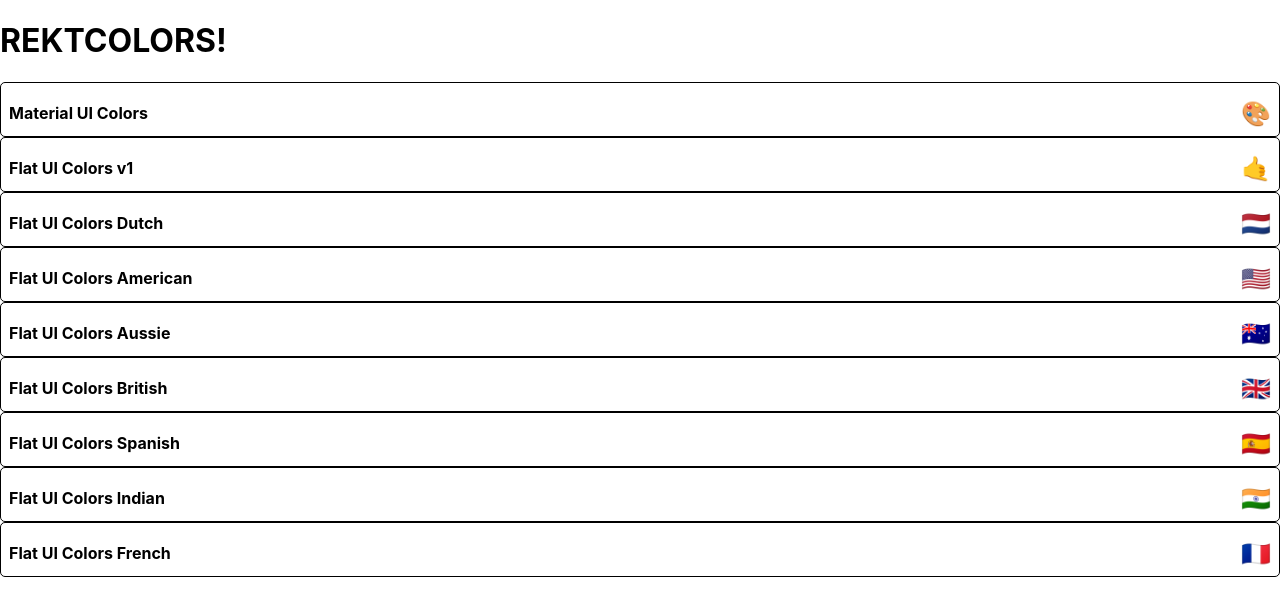
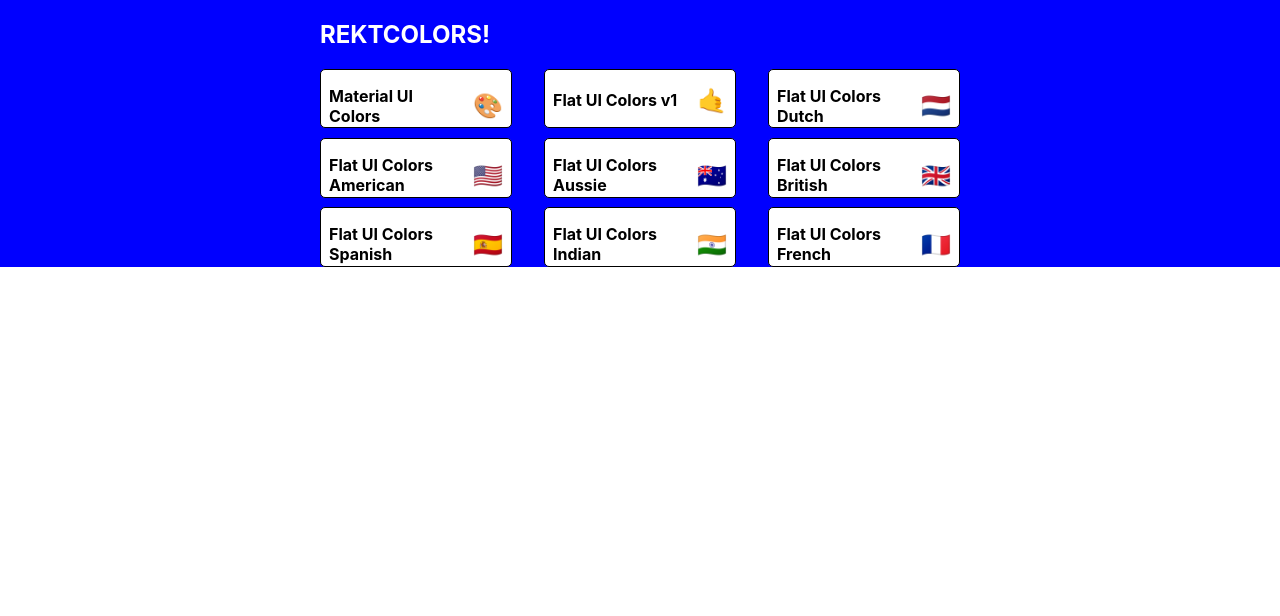
Before and after one commit to JorgeAcostaDLP/palettemaker, a React (Create React App) app: page / in a window 1280 px wide. Shown: the top 616 px of the page. Built offline with nearby package versions, Linux system fonts and the light colour scheme.

Commit message:
grid css for PaletteList

```diff
--- a/src/MiniPalette.js
+++ b/src/MiniPalette.js
@@ -31,7 +31,7 @@
 
 function MiniPalette(props) {
   const { classes, paletteName, emoji } = props;
-  console.log(classes);
+
   return (
     <div className={classes.root}>
       <div className={classes.colors} />
--- a/src/PaletteList.js
+++ b/src/PaletteList.js
@@ -1,20 +1,55 @@
 import React, { Component } from 'react';
+import MiniPalette from './MiniPalette';
+import { withStyles } from '@material-ui/styles';
 
-import MiniPalette from './MiniPalette';
+const styles = {
+  root: {
+    backgroundColor: 'blue',
+    height: '100%',
+    display: 'flex',
+    alignItems: 'flex-start',
+    justifyContent: 'center',
+  },
+  container: {
+    width: '50%',
+    display: 'flex',
+    alignItems: 'flex-start',
+    flexDirection: 'column',
+    flexWrap: 'wrap',
+  },
+  nav: {
+    display: 'flex',
+    width: '100%',
+    justifyContent: 'space-between',
+    color: 'white',
+  },
 
+  palettes: {
+    boxSixing: 'border-box',
+    width: '100%',
+    display: 'grid',
+    gridTemplateColumns: 'repeat(3, 30%)',
+    gridGap: '5%',
+  },
+};
 class PaletteList extends Component {
   render() {
-    const miniPalettes = this.props.colors.map((palette) => (
-      <MiniPalette {...palette}></MiniPalette>
-    ));
+    const { colors, classes } = this.props;
     return (
-      <div>
-        {' '}
-        <h1>REKTCOLORS!</h1>
-        {miniPalettes}
+      <div className={classes.root}>
+        <div className={classes.container}>
+          <nav className={classes.nav}>
+            <h1>REKTCOLORS!</h1>
+          </nav>
+          <div className={classes.palettes}>
+            {colors.map((palette) => (
+              <MiniPalette {...palette} key={palette.id}></MiniPalette>
+            ))}
+          </div>
+        </div>
       </div>
     );
   }
 }
 
-export default PaletteList;
+export default withStyles(styles)(PaletteList);
```
